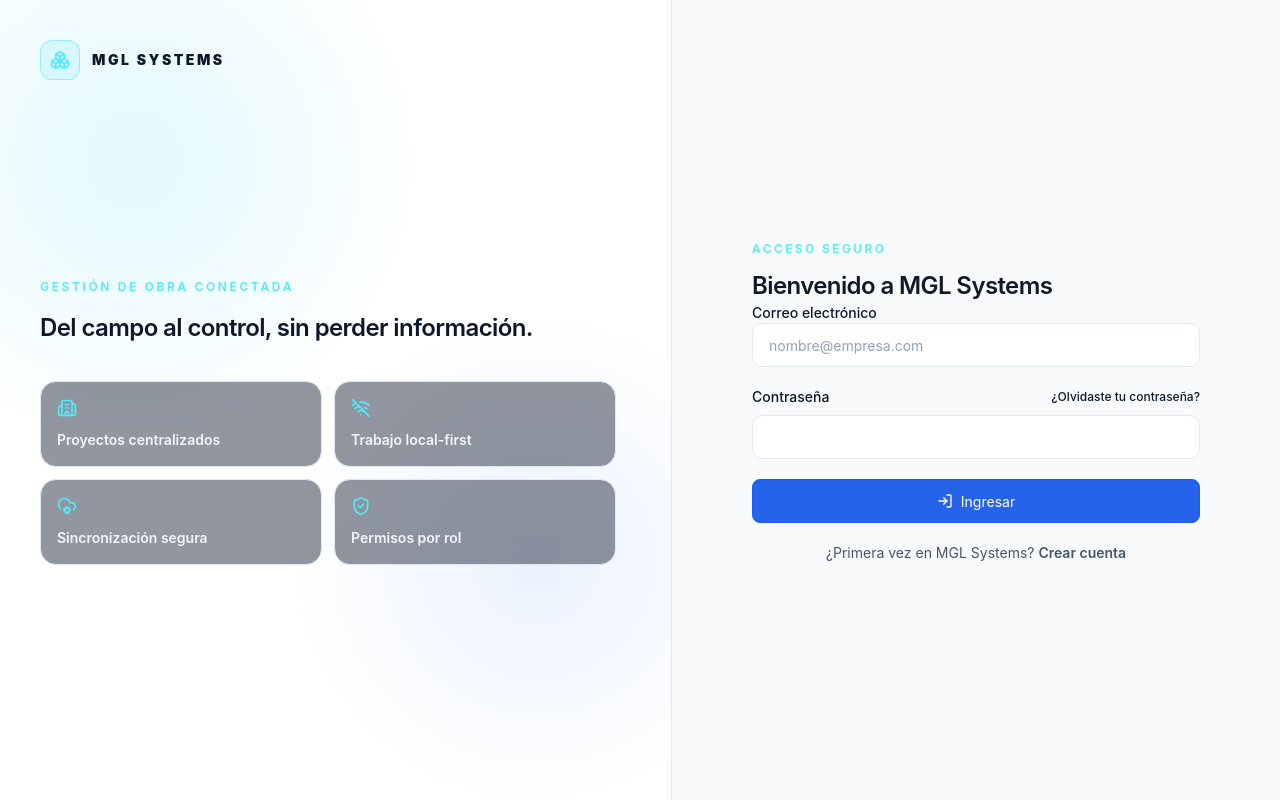
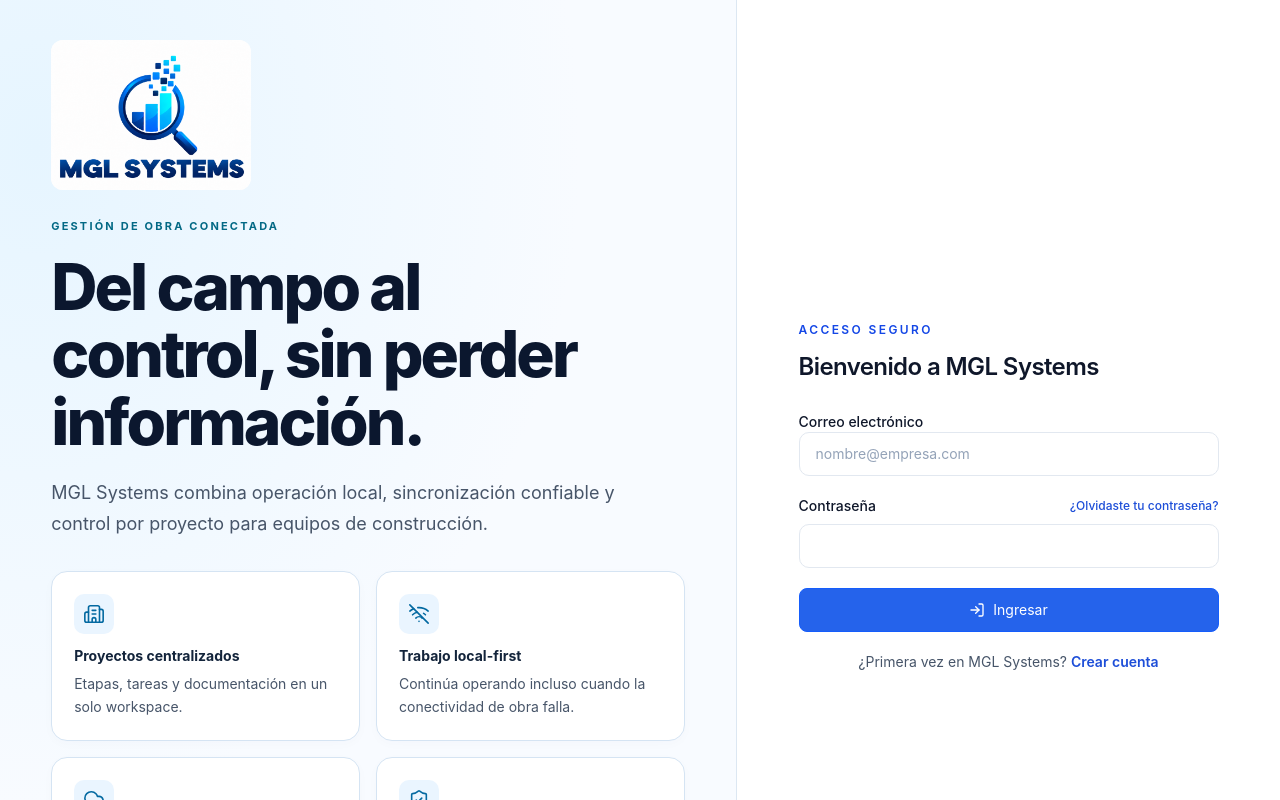
Before and after one commit to leandro604/mgl-systems, a Next.js app: page /login in a window 1280 px wide. Shown: the top 800 px of the page. Built offline with nearby package versions, Linux system fonts and the light colour scheme; no server answers.

Commit message:
feat: restore auth presentation and use supplied MGL logo

```diff
--- a/src/app/(auth)/forgot-password/page.tsx
+++ b/src/app/(auth)/forgot-password/page.tsx
@@ -3,8 +3,8 @@
 export default function ForgotPasswordPage() {
   return (
     <section>
-      <span className="text-xs font-semibold uppercase tracking-[0.2em] text-cyan-300">Recuperación</span>
-      <h1 className="mt-3 text-2xl font-semibold tracking-tight text-white">Recupera tu acceso</h1>
+      <span className="text-xs font-semibold uppercase tracking-[0.2em] text-blue-700">Recuperación</span>
+      <h1 className="mt-3 text-2xl font-semibold tracking-tight text-slate-950">Recupera tu acceso</h1>
       <ForgotPasswordForm />
     </section>
   )
--- a/src/app/(auth)/layout.tsx
+++ b/src/app/(auth)/layout.tsx
@@ -1,14 +1,13 @@
 import type { ReactNode } from 'react'
 import { AuthVisual } from '@/components/auth/auth-visual'
-import { Logo } from '@/components/layout/logo'
+import styles from '@/components/auth/auth-visual.module.css'
 
 export default function AuthLayout({ children }: { children: ReactNode }) {
   return (
-    <main className="min-h-screen bg-slate-950 lg:grid lg:grid-cols-[1.05fr_.95fr]">
+    <main className={styles.layout}>
       <AuthVisual />
-      <div className="flex min-h-screen items-center justify-center px-5 py-10 sm:px-8">
-        <div className="w-full max-w-md">
-          <div className="mb-10 lg:hidden"><Logo /></div>
+      <div className={styles.formArea}>
+        <div className={styles.formCard}>
           {children}
         </div>
       </div>
--- a/src/app/(auth)/login/page.tsx
+++ b/src/app/(auth)/login/page.tsx
@@ -11,9 +11,9 @@
 
   return (
     <section>
-      <span className="text-xs font-semibold uppercase tracking-[0.2em] text-cyan-300">Acceso seguro</span>
-      <h1 className="mt-3 text-2xl font-semibold tracking-tight text-white">Bienvenido a MGL Systems</h1>
-      {error ? <div className="mb-5 rounded-xl border border-red-500/30 bg-red-500/10 p-3 text-sm text-red-200">No pudimos completar la verificación de acceso. Solicita un nuevo enlace o vuelve a intentarlo.</div> : null}
+      <span className="text-xs font-semibold uppercase tracking-[0.2em] text-blue-700">Acceso seguro</span>
+      <h1 className="mt-3 text-2xl font-semibold tracking-tight text-slate-950">Bienvenido a MGL Systems</h1>
+      {error ? <div className="mb-5 rounded-xl border border-red-200 bg-red-50 p-3 text-sm text-red-800">No pudimos completar la verificación de acceso. Solicita un nuevo enlace o vuelve a intentarlo.</div> : null}
       <LoginForm />
     </section>
   )
--- a/src/app/(auth)/register/check-email/page.tsx
+++ b/src/app/(auth)/register/check-email/page.tsx
@@ -6,8 +6,8 @@
   const { email } = await searchParams
   return (
     <section className="text-center">
-      <div className="mx-auto grid size-14 place-items-center rounded-2xl border border-cyan-400/25 bg-cyan-400/10 text-cyan-300"><MailCheck className="size-7" /></div>
-      <h1 className="mt-6 text-2xl font-semibold tracking-tight text-white">Revisa tu correo</h1>
+      <div className="mx-auto grid size-14 place-items-center rounded-2xl border border-cyan-400/25 bg-cyan-400/10 text-blue-700"><MailCheck className="size-7" /></div>
+      <h1 className="mt-6 text-2xl font-semibold tracking-tight text-slate-950">Revisa tu correo</h1>
       <p className="mt-3 text-sm leading-6 text-slate-400">
         Enlace enviado{email ? <> a <strong className="text-slate-200">{email}</strong></> : null}.
       </p>
--- a/src/app/(auth)/register/page.tsx
+++ b/src/app/(auth)/register/page.tsx
@@ -10,8 +10,8 @@
 
   return (
     <section>
-      <span className="text-xs font-semibold uppercase tracking-[0.2em] text-cyan-300">Nueva empresa</span>
-      <h1 className="mt-3 text-2xl font-semibold tracking-tight text-white">Crea tu cuenta</h1>
+      <span className="text-xs font-semibold uppercase tracking-[0.2em] text-blue-700">Nueva empresa</span>
+      <h1 className="mt-3 text-2xl font-semibold tracking-tight text-slate-950">Crea tu cuenta</h1>
       <RegisterForm />
     </section>
   )
--- a/src/app/(auth)/reset-password/page.tsx
+++ b/src/app/(auth)/reset-password/page.tsx
@@ -9,8 +9,8 @@
   if (!userId) redirect('/forgot-password')
   return (
     <section>
-      <span className="text-xs font-semibold uppercase tracking-[0.2em] text-cyan-300">Seguridad</span>
-      <h1 className="mt-3 text-2xl font-semibold tracking-tight text-white">Define una nueva contraseña</h1>
+      <span className="text-xs font-semibold uppercase tracking-[0.2em] text-blue-700">Seguridad</span>
+      <h1 className="mt-3 text-2xl font-semibold tracking-tight text-slate-950">Define una nueva contraseña</h1>
       <ResetPasswordForm />
     </section>
   )
--- /dev/null
+++ b/src/components/auth/auth-visual.module.css
@@ -0,0 +1,44 @@
+.layout {
+  min-height: 100dvh;
+  background: #f8fbff;
+  color: #0f172a;
+}
+.presentation {
+  padding: 24px;
+  background: radial-gradient(ellipse at 5% 15%, #e6f5ff 0, transparent 55%), #f8fbff;
+}
+.logo { display: inline-flex; align-self: flex-start; width: max-content; }
+.logo img { width: 160px; }
+.introduction { max-width: 720px; margin-top: 24px; }
+.eyebrow { color: #036985; font-size: 11px; font-weight: 700; letter-spacing: .2em; text-transform: uppercase; }
+.headline { margin-top: 18px; color: #0b172e; font-size: clamp(2.2rem, 5vw, 4.75rem); font-weight: 850; line-height: 1.06; letter-spacing: -.045em; text-wrap: balance; }
+.description { margin-top: 22px; color: #475569; font-size: 16px; line-height: 1.7; max-width: 610px; }
+.features { display: grid; grid-template-columns: repeat(2, minmax(0, 1fr)); gap: 12px; margin-top: 28px; }
+.featureCard { min-width: 0; padding: 18px; background: #fff; border: 1px solid #d5e4f3; border-radius: 16px; box-shadow: 0 3px 12px #143e6e05; }
+.featureIcon { display: inline-flex; padding: 9px; border-radius: 10px; color: #0369a1; background: #eaf5ff; margin-bottom: 12px; }
+.featureCard h3 { color: #13243b; font-size: 14px; font-weight: 700; line-height: 1.4; }
+.featureCard p { margin-top: 6px; color: #475569; font-size: 12px; line-height: 1.65; }
+.formArea { display: flex; align-items: center; justify-content: center; padding: 32px 24px 48px; background: #fff; border-top: 1px solid #dce7f2; }
+.formCard { width: 100%; max-width: 420px; }
+.formCard h1 { margin-bottom: 28px; }
+.formCard a { color: #1d4ed8; }
+.formCard a:hover { color: #1e40af; }
+@media (min-width: 768px) {
+  .presentation { padding: 40px; }
+  .logo img { width: 200px; }
+  .description { font-size: 18px; }
+  .featureCard { padding: 22px; }
+  .featureCard p { font-size: 14px; }
+  .features { gap: 16px; margin-top: 32px; }
+}
+@media (min-width: 1024px) {
+  .layout { display: grid; grid-template-columns: minmax(0, 1.15fr) minmax(0, .85fr); }
+  .presentation { display: flex; flex-direction: column; justify-content: center; min-height: 100dvh; padding: 40px clamp(32px, 4vw, 72px); }
+  .introduction { margin-top: 28px; }
+  .formArea { min-height: 100dvh; padding: 48px 40px; border-top: 0; border-left: 1px solid #dce7f2; }
+}
+@media (max-width: 374px) {
+  .presentation { padding: 20px; }
+  .featureCard { padding: 14px; }
+  .features { gap: 10px; }
+}
--- a/src/components/auth/auth-visual.tsx
+++ b/src/components/auth/auth-visual.tsx
@@ -1,46 +1,32 @@
-'use client'
-
-import { motion } from 'framer-motion'
 import { Building2, CloudCog, ShieldCheck, WifiOff } from 'lucide-react'
 import { Logo } from '@/components/layout/logo'
+import styles from './auth-visual.module.css'
 
 const items = [
-  { icon: Building2, title: 'Proyectos centralizados' },
-  { icon: WifiOff, title: 'Trabajo local-first' },
-  { icon: CloudCog, title: 'Sincronización segura' },
-  { icon: ShieldCheck, title: 'Permisos por rol' },
+  { icon: Building2, title: 'Proyectos centralizados', description: 'Etapas, tareas y documentación en un solo workspace.' },
+  { icon: WifiOff, title: 'Trabajo local-first', description: 'Continúa operando incluso cuando la conectividad de obra falla.' },
+  { icon: CloudCog, title: 'Sincronización segura', description: 'Mantén los cambios de tu equipo conectados entre campo y oficina.' },
+  { icon: ShieldCheck, title: 'Permisos por rol', description: 'Cada persona accede a las herramientas que necesita para su trabajo.' },
 ]
 
 export function AuthVisual() {
   return (
-    <div className="relative hidden min-h-screen overflow-hidden border-r border-slate-800 bg-slate-950 p-10 lg:flex lg:flex-col">
-      <div className="pointer-events-none absolute inset-0 bg-[radial-gradient(circle_at_20%_20%,rgba(34,211,238,.13),transparent_35%),radial-gradient(circle_at_80%_70%,rgba(59,130,246,.1),transparent_32%)]" />
-      <div className="relative z-10"><Logo /></div>
-      <motion.div
-        initial={{ opacity: 0, y: 16 }}
-        animate={{ opacity: 1, y: 0 }}
-        transition={{ duration: 0.45 }}
-        className="relative z-10 my-auto max-w-xl"
-      >
-        <span className="text-xs font-semibold uppercase tracking-[0.22em] text-cyan-300">Gestión de obra conectada</span>
-        <h1 className="mt-5 text-2xl font-semibold leading-[1.04] tracking-tight text-white xl:text-2xl">
-          Del campo al control, sin perder información.
-        </h1>
-        <div className="mt-10 grid gap-3 sm:grid-cols-2">
-          {items.map(({ icon: Icon, title }, index) => (
-            <motion.div
-              key={title}
-              initial={{ opacity: 0, y: 12 }}
-              animate={{ opacity: 1, y: 0 }}
-              transition={{ delay: 0.08 * index + 0.15 }}
-              className="rounded-2xl border border-slate-800 bg-slate-900/45 p-4 backdrop-blur"
-            >
-              <Icon className="mb-3 size-5 text-cyan-300" />
-              <div className="text-sm font-semibold text-slate-100">{title}</div>
-            </motion.div>
-          ))}
-        </div>
-      </motion.div>
-    </div>
+    <section className={styles.presentation} aria-label="Conoce MGL Systems">
+      <Logo priority className={styles.logo ?? ''} />
+      <div className={styles.introduction}>
+        <p className={styles.eyebrow}>Gestión de obra conectada</p>
+        <h2 className={styles.headline}>Del campo al control, sin perder información.</h2>
+        <p className={styles.description}>MGL Systems combina operación local, sincronización confiable y control por proyecto para equipos de construcción.</p>
+      </div>
+      <div className={styles.features}>
+        {items.map(({ icon: Icon, title, description }) => (
+          <article key={title} className={styles.featureCard}>
+            <span className={styles.featureIcon}><Icon size={22} strokeWidth={1.75} aria-hidden="true" /></span>
+            <h3>{title}</h3>
+            <p>{description}</p>
+          </article>
+        ))}
+      </div>
+    </section>
   )
 }
--- a/src/components/layout/logo.tsx
+++ b/src/components/layout/logo.tsx
@@ -1,18 +1,11 @@
 import Link from 'next/link'
-import { Boxes } from 'lucide-react'
+import Image from 'next/image'
 import { cn } from '@/lib/utils'
 
-export function Logo({ compact = false, className }: { compact?: boolean; className?: string }) {
+export function Logo({ compact = false, className, priority = false }: { compact?: boolean; className?: string; priority?: boolean }) {
   return (
-    <Link href="/" className={cn('inline-flex items-center gap-3 text-slate-100', className)}>
-      <span className="grid size-10 place-items-center rounded-xl border border-cyan-400/30 bg-cyan-400/10 text-cyan-300">
-        <Boxes className="size-5" />
-      </span>
-      {!compact ? (
-        <span className="leading-tight">
-          <span className="block text-sm font-black tracking-[0.18em]">MGL SYSTEMS</span>
-        </span>
-      ) : null}
+    <Link href="/" aria-label="MGL Systems · Inicio" className={cn('inline-flex shrink-0 items-center rounded-xl bg-white', className)}>
+      <Image src="/mgl-systems-logo.png" alt="MGL Systems" width={1448} height={1086} priority={priority} sizes={compact ? '56px' : '(min-width: 1024px) 200px, 160px'} className={cn('h-auto rounded-xl object-contain', compact ? 'w-14' : 'w-40 lg:w-[200px]')} />
     </Link>
   )
 }
--- a/src/features/auth/forms.tsx
+++ b/src/features/auth/forms.tsx
@@ -15,7 +15,7 @@
   if (!state.message) return null
   const success = state.status === 'success'
   return (
-    <div className={cn('flex gap-2 rounded-xl border p-3 text-sm', success ? 'border-emerald-500/30 bg-emerald-500/10 text-emerald-200' : 'border-red-500/30 bg-red-500/10 text-red-200')}>
+    <div role={success ? 'status' : 'alert'} className={cn('flex gap-2 rounded-xl border p-3 text-sm', success ? 'border-emerald-200 bg-emerald-50 text-emerald-800' : 'border-red-200 bg-red-50 text-red-800')}>
       {success ? <CheckCircle2 className="mt-0.5 size-4 shrink-0" /> : <AlertCircle className="mt-0.5 size-4 shrink-0" />}
       <span>{state.message}</span>
     </div>
@@ -29,11 +29,11 @@
       <Notice state={state} />
       <div className="space-y-2"><Label htmlFor="email">Correo electrónico</Label><Input id="email" name="email" type="email" autoComplete="email" placeholder="nombre@empresa.com" required /></div>
       <div className="space-y-2">
-        <div className="flex items-center justify-between"><Label htmlFor="password">Contraseña</Label><Link href="/forgot-password" className="text-xs font-medium text-cyan-300 hover:text-cyan-200">¿Olvidaste tu contraseña?</Link></div>
+        <div className="flex items-center justify-between"><Label htmlFor="password">Contraseña</Label><Link href="/forgot-password" className="text-xs font-medium text-blue-700 hover:text-blue-800">¿Olvidaste tu contraseña?</Link></div>
         <Input id="password" name="password" type="password" autoComplete="current-password" minLength={8} required />
       </div>
       <SubmitButton className="w-full" size="lg" pendingLabel="Ingresando..."><LogIn />Ingresar</SubmitButton>
-      <p className="text-center text-sm text-slate-500">¿Primera vez en MGL Systems? <Link href="/register" className="font-semibold text-cyan-300 hover:text-cyan-200">Crear cuenta</Link></p>
+      <p className="text-center text-sm text-slate-500">¿Primera vez en MGL Systems? <Link href="/register" className="font-semibold text-blue-700 hover:text-blue-800">Crear cuenta</Link></p>
     </form>
   )
 }
@@ -50,7 +50,7 @@
       </div>
 
       <SubmitButton className="w-full" size="lg" pendingLabel="Creando cuenta..."><UserPlus />Crear cuenta</SubmitButton>
-      <p className="text-center text-sm text-slate-500">¿Ya tienes una cuenta? <Link href="/login" className="font-semibold text-cyan-300 hover:text-cyan-200">Iniciar sesión</Link></p>
+      <p className="text-center text-sm text-slate-500">¿Ya tienes una cuenta? <Link href="/login" className="font-semibold text-blue-700 hover:text-blue-800">Iniciar sesión</Link></p>
     </form>
   )
 }
```
Also changed, not shown: public/mgl-systems-logo.png (added).
